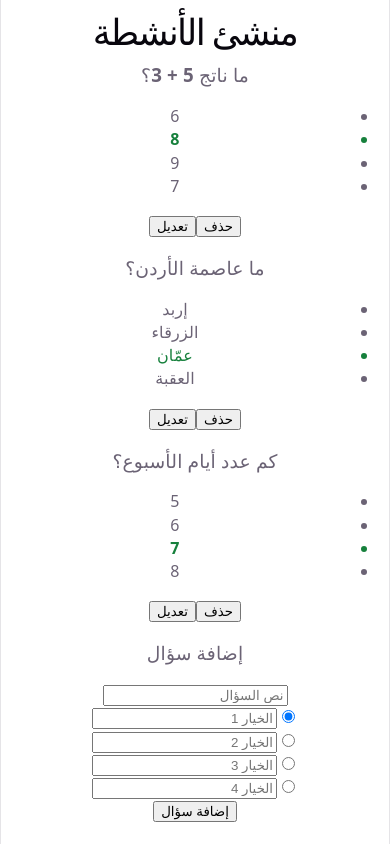
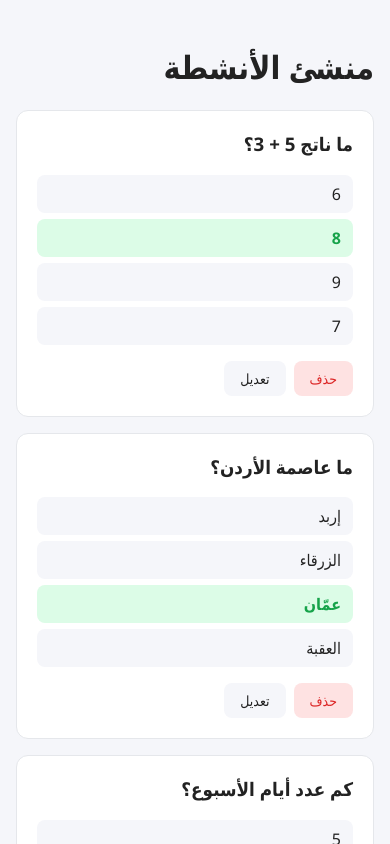
Before and after one commit to osaidzalloum/activity-builder, a React (Vite) app: page / in a window 390 px wide. Shown: the top 844 px of the page. Built offline with nearby package versions, Linux system fonts and the light colour scheme.

Commit message:
Move question form into a reusable modal

```diff
--- a/src/App.css
+++ b/src/App.css
@@ -1,189 +1,118 @@
-.correct-answer {
-  color: #16803c;
-  font-weight: 700;
+:root {
+  --bg: #f5f6fa;
+  --card: #ffffff;
+  --text: #222;
+  --muted: #666;
+  --primary: #2563eb;
+  --success: #16a34a;
+  --danger: #dc2626;
+  --border: #e5e7eb;
+  --radius: 12px;
 }
 
-.counter {
-  font-size: 16px;
-  padding: 5px 10px;
-  border-radius: 5px;
-  color: var(--accent);
-  background: var(--accent-bg);
-  border: 2px solid transparent;
-  transition: border-color 0.3s;
-  margin-bottom: 24px;
-
-  &:hover {
-    border-color: var(--accent-border);
-  }
-  &:focus-visible {
-    outline: 2px solid var(--accent);
-    outline-offset: 2px;
-  }
+* {
+  box-sizing: border-box;
 }
 
-.hero {
-  position: relative;
 
-  .base,
-  .framework,
-  .vite {
-    inset-inline: 0;
-    margin: 0 auto;
+body {
+  margin: 0;
+  background: var(--bg);
+  color: var(--text);
+  font-family: "Segoe UI", Tahoma, sans-serif;
+}
+input,
+button {
+  font: inherit;
 }
 
-  .base {
-    width: 170px;
-    position: relative;
-    z-index: 0;
+
+.container {
+  max-width: 700px;
+  margin: 0 auto;
+  padding: 24px 16px;
 }
 
-  .framework,
-  .vite {
-    position: absolute;
+.card {
+  background: var(--card);
+  border: 1px solid var(--border);
+  border-radius: var(--radius);
+  padding: 20px;
+  margin-bottom: 16px;
+}
+.card h3 {
+  margin-top: 0;
 }
 
-  .framework {
-    z-index: 1;
-    top: 34px;
-    height: 28px;
-    transform: perspective(2000px) rotateZ(300deg) rotateX(44deg) rotateY(39deg)
-      scale(1.4);
+.options {
+  list-style: none;
+  padding: 0;
 }
 
-  .vite {
-    z-index: 0;
-    top: 107px;
-    height: 26px;
-    width: auto;
-    transform: perspective(2000px) rotateZ(300deg) rotateX(40deg) rotateY(39deg)
-      scale(0.8);
-  }
+.options li {
+  padding: 8px 12px;
+  border-radius: 8px;
+  margin-bottom: 6px;
+  background: var(--bg);
 }
 
-#center {
-  display: flex;
-  flex-direction: column;
-  gap: 25px;
-  place-content: center;
-  place-items: center;
-  flex-grow: 1;
-
-  @media (max-width: 1024px) {
-    padding: 32px 20px 24px;
-    gap: 18px;
-  }
+.correct-answer {
+  background: #dcfce7 !important;
+  color: var(--success);
+  font-weight: bold;
 }
 
-#next-steps {
+.actions {
   display: flex;
-  border-top: 1px solid var(--border);
-  text-align: left;
-
-  & > div {
-    flex: 1 1 0;
-    padding: 32px;
-    @media (max-width: 1024px) {
-      padding: 24px 20px;
-    }
+  gap: 8px;
 }
 
-  .icon {
-    margin-bottom: 16px;
-    width: 22px;
-    height: 22px;
+.btn {
+  padding: 8px 16px;
+  border: none;
+  border-radius: 8px;
+  cursor: pointer;
+  font-size: 14px;
 }
 
-  @media (max-width: 1024px) {
-    flex-direction: column;
-    text-align: center;
-  }
+.btn-primary { background: var(--primary); color: white; }
+.btn-edit { background: var(--bg); color: var(--text); }
+.btn-delete { background: #fee2e2; color: var(--danger); }
+
+.form input:not([type="radio"]) {
+  width: 100%;
+  padding: 10px;
+  border: 1px solid var(--border);
+  border-radius: 8px;
+  font-size: 15px;
 }
 
-#docs {
-  border-right: 1px solid var(--border);
-
-  @media (max-width: 1024px) {
-    border-right: none;
-    border-bottom: 1px solid var(--border);
-  }
+.option-row {
+  display: flex;
+  align-items: center;
+  gap: 8px;
+  margin: 8px 0;
 }
 
-#next-steps ul {
-  list-style: none;
-  padding: 0;
-  display: flex;
-  gap: 8px;
-  margin: 32px 0 0;
-
-  .logo {
-    height: 18px;
+.error {
+  color: var(--danger);
 }
 
-  a {
-    color: var(--text-h);
-    font-size: 16px;
-    border-radius: 6px;
-    background: var(--social-bg);
+.modal-backdrop {
+  position: fixed;
+  inset: 0;
+  background: rgba(0, 0, 0, 0.5);
   display: flex;
-    padding: 6px 12px;
   align-items: center;
-    gap: 8px;
-    text-decoration: none;
-    transition: box-shadow 0.3s;
-
-    &:hover {
-      box-shadow: var(--shadow);
-    }
-    .button-icon {
-      height: 18px;
-      width: 18px;
-    }
+  justify-content: center;
+  padding: 16px;
 }
 
-  @media (max-width: 1024px) {
-    margin-top: 20px;
-    flex-wrap: wrap;
-    justify-content: center;
-
-    li {
-      flex: 1 1 calc(50% - 8px);
+.modal {
+  width: 100%;
+  max-width: 550px;
 }
 
-    a {
-      width: 100%;
-      justify-content: center;
-      box-sizing: border-box;
+.modal .card {
+  margin: 0;
 }
-  }
-}
-
-#spacer {
-  height: 88px;
-  border-top: 1px solid var(--border);
-  @media (max-width: 1024px) {
-    height: 48px;
-  }
-}
-
-.ticks {
-  position: relative;
-  width: 100%;
-
-  &::before,
-  &::after {
-    content: '';
-    position: absolute;
-    top: -4.5px;
-    border: 5px solid transparent;
-  }
-
-  &::before {
-    left: 0;
-    border-left-color: var(--border);
-  }
-  &::after {
-    right: 0;
-    border-right-color: var(--border);
-  }
-}
--- a/src/App.jsx
+++ b/src/App.jsx
@@ -4,7 +4,7 @@ import { useState } from 'react';
 
 import QuestionList from './components/QuestionList';
 import QuestionForm from './components/QuestionForm';
-
+import Modal from './components/Modal';
 const initialQuestions = [
   { id: "q1", text: "ما ناتج 5 + 3؟", options: ["6", "8", "9", "7"], correctIndex: 1 },
   { id: "q2", text: "ما عاصمة الأردن؟", options: ["إربد", "الزرقاء", "عمّان", "العقبة"], correctIndex: 2 },
@@ -16,6 +16,7 @@ const initialQuestions = [
 function App() {
  const [questions, setQuestions] = useState(initialQuestions);
  const [editingQuestion, setEditingQuestion] = useState(null);
+ const [isFormOpen, setIsFormOpen] = useState(false);
  function handleDeleteQuestion(id) {
     setQuestions((currentQuestions) =>
       currentQuestions.filter((question) => question.id !== id)
@@ -35,21 +36,44 @@ function handleUpdateQuestion(updated) {
   );
   setEditingQuestion(null);
 }
+
+function openAddForm() {
+  setEditingQuestion(null);
+  setIsFormOpen(true);
+}
+
+function openEditForm(question) {
+  setEditingQuestion(question);
+  setIsFormOpen(true);
+}
+
+function closeForm() {
+  setIsFormOpen(false);
+  setEditingQuestion(null);
+}
   return (
-    <div dir="rtl">
+    <div dir="rtl" className="container">
       <h1>منشئ الأنشطة</h1>
       <QuestionList
         questions={questions}
         onDeleteQuestion={handleDeleteQuestion}
-        onEditQuestion={setEditingQuestion}
+        onEditQuestion={openEditForm}
       />
+      <button className="btn btn-primary" onClick={openAddForm}>
+        + إضافة سؤال
+      </button>
+
+      {isFormOpen && (
+        <Modal onClose={closeForm}>
           <QuestionForm
             key={editingQuestion?.id ?? "new"}
             editingQuestion={editingQuestion}
             onAddQuestion={handleAddQuestion}
             onUpdateQuestion={handleUpdateQuestion}
-        onCancelEdit={() => setEditingQuestion(null)}
+            onCancel={closeForm}
           />
+        </Modal>
+      )}
     </div>
   );
 }
--- /dev/null
+++ b/src/components/Modal.jsx
@@ -0,0 +1,11 @@
+function Modal({ children, onClose }) {
+  return (
+    <div className="modal-backdrop" onClick={onClose}>
+      <div className="modal" onClick={(e) => e.stopPropagation()}>
+        {children}
+      </div>
+    </div>
+  );
+}
+
+export default Modal;
--- a/src/components/QuestionForm.jsx
+++ b/src/components/QuestionForm.jsx
@@ -1,6 +1,5 @@
 import { useState } from 'react';
-
-function QuestionForm({ editingQuestion, onAddQuestion, onUpdateQuestion, onCancelEdit }) {
+function QuestionForm({ editingQuestion, onAddQuestion, onUpdateQuestion, onCancel }) {
     const [text, setText] = useState(editingQuestion?.text ?? "");
     const [options, setOptions] = useState(editingQuestion?.options ?? ["", "", "", ""]);
     const [correctIndex, setCorrectIndex] = useState(editingQuestion?.correctIndex ?? 0);
@@ -25,23 +24,22 @@ function QuestionForm({ editingQuestion, onAddQuestion, onUpdateQuestion, onCanc
             return;
         }
         onAddQuestion({ text, options, correctIndex });
-        setText("");
-        setOptions(["", "", "", ""]);
-        setCorrectIndex(0);
+
     }
 
     return (
 
-        <form onSubmit={handleSubmit}>
+        <form className="card form" onSubmit={handleSubmit}>
             <h3>{editingQuestion ? "تعديل سؤال" : "إضافة سؤال"}</h3>
             <input
+                className="form-control"
                 placeholder="نص السؤال"
                 value={text}
                 onChange={(e) => setText(e.target.value)}
             />
             {options.map((opt, i) => (
-                <div key={i}>
-                    <input
+                <div key={i} className="option-row">
+                    <input className="form-check-input"
                         type="radio"
                         name="correctOption"
                         checked={correctIndex === i}
@@ -49,6 +47,7 @@ function QuestionForm({ editingQuestion, onAddQuestion, onUpdateQuestion, onCanc
                         aria-label={`تحديد الخيار ${i + 1} كإجابة صحيحة`}
                     />
                     <input
+                        className="form-control"
                         value={opt}
                         onChange={(e) => handleOptionChange(i, e.target.value)}
                         placeholder={`الخيار ${i + 1}`}
@@ -56,12 +55,11 @@ function QuestionForm({ editingQuestion, onAddQuestion, onUpdateQuestion, onCanc
                 </div>
             ))}
             {error && <p className="error">{error}</p>}
-            <button type="submit">
-                {editingQuestion ? "حفظ التعديل" : "إضافة سؤال"}
-            </button>
-            {editingQuestion && (
-                <button type="button" onClick={onCancelEdit}>إلغاء</button>
-            )}
+            <div className="actions">
+    <button className="btn btn-primary" type="submit">حفظ</button>
+    <button className="btn" type="button" onClick={onCancel}>إلغاء</button>
+</div>
+
         </form>
 
     );
--- a/src/components/QuestionItem.jsx
+++ b/src/components/QuestionItem.jsx
@@ -1,17 +1,23 @@
 function QuestionItem({ question, onDeleteQuestion, onEditQuestion }) {
 
   return (
-    <div>
+    <div className="card">
        <h3>{question.text}</h3>
-          <ul>
+          <ul className="options">
             {question.options.map((opt, i) => (
               <li key={i} className={i === question.correctIndex ? "correct-answer" : ""}>
                 {opt}
               </li>
             ))}
           </ul>
-          <button onClick={() => onDeleteQuestion(question.id)}> حذف </button>
-          <button onClick={() => onEditQuestion(question)}>تعديل</button>
+          <div className="actions">
+            <button className="btn btn-delete" onClick={() => onDeleteQuestion(question.id)}>
+              حذف
+            </button>
+            <button className="btn btn-edit" onClick={() => onEditQuestion(question)}>
+              تعديل
+            </button>
+          </div>
         </div>
   );
 }
--- a/src/index.css
+++ b/src/index.css
@@ -1,111 +1,22 @@
 :root {
-  --text: #6b6375;
-  --text-h: #08060d;
-  --bg: #fff;
-  --border: #e5e4e7;
-  --code-bg: #f4f3ec;
-  --accent: #aa3bff;
-  --accent-bg: rgba(170, 59, 255, 0.1);
-  --accent-border: rgba(170, 59, 255, 0.5);
-  --social-bg: rgba(244, 243, 236, 0.5);
-  --shadow:
-    rgba(0, 0, 0, 0.1) 0 10px 15px -3px, rgba(0, 0, 0, 0.05) 0 4px 6px -2px;
-
-  --sans: system-ui, 'Segoe UI', Roboto, sans-serif;
-  --heading: system-ui, 'Segoe UI', Roboto, sans-serif;
-  --mono: ui-monospace, Consolas, monospace;
-
-  font: 18px/145% var(--sans);
-  letter-spacing: 0.18px;
-  color-scheme: light dark;
-  color: var(--text);
-  background: var(--bg);
-  font-synthesis: none;
-  text-rendering: optimizeLegibility;
-  -webkit-font-smoothing: antialiased;
-  -moz-osx-font-smoothing: grayscale;
-
-  @media (max-width: 1024px) {
-    font-size: 16px;
-  }
+  --bg: #f5f6fa;
+  --card: #ffffff;
+  --text: #222;
+  --muted: #666;
+  --primary: #2563eb;
+  --success: #16a34a;
+  --danger: #dc2626;
+  --border: #e5e7eb;
+  --radius: 12px;
 }
 
-@media (prefers-color-scheme: dark) {
-  :root {
-    --text: #9ca3af;
-    --text-h: #f3f4f6;
-    --bg: #16171d;
-    --border: #2e303a;
-    --code-bg: #1f2028;
-    --accent: #c084fc;
-    --accent-bg: rgba(192, 132, 252, 0.15);
-    --accent-border: rgba(192, 132, 252, 0.5);
-    --social-bg: rgba(47, 48, 58, 0.5);
-    --shadow:
-      rgba(0, 0, 0, 0.4) 0 10px 15px -3px, rgba(0, 0, 0, 0.25) 0 4px 6px -2px;
-  }
-
-  #social .button-icon {
-    filter: invert(1) brightness(2);
-  }
+* {
+  box-sizing: border-box;
 }
 
 body {
   margin: 0;
+  background: var(--bg);
+  color: var(--text);
+  font-family: "Segoe UI", Tahoma, sans-serif;
 }
-
-#root {
-  width: 1126px;
-  max-width: 100%;
-  margin: 0 auto;
-  text-align: center;
-  border-inline: 1px solid var(--border);
-  min-height: 100svh;
-  display: flex;
-  flex-direction: column;
-  box-sizing: border-box;
-}
-
-h1,
-h2 {
-  font-family: var(--heading);
-  font-weight: 500;
-  color: var(--text-h);
-}
-
-h1 {
-  font-size: 56px;
-  letter-spacing: -1.68px;
-  margin: 32px 0;
-  @media (max-width: 1024px) {
-    font-size: 36px;
-    margin: 20px 0;
-  }
-}
-h2 {
-  font-size: 24px;
-  line-height: 118%;
-  letter-spacing: -0.24px;
-  margin: 0 0 8px;
-  @media (max-width: 1024px) {
-    font-size: 20px;
-  }
-}
-p {
-  margin: 0;
-}
-
-code,
-.counter {
-  font-family: var(--mono);
-  display: inline-flex;
-  border-radius: 4px;
-  color: var(--text-h);
-}
-
-code {
-  font-size: 15px;
-  line-height: 135%;
-  padding: 4px 8px;
-  background: var(--code-bg);
-}
```
Lines whose indentation alone changed are shown as unchanged.
